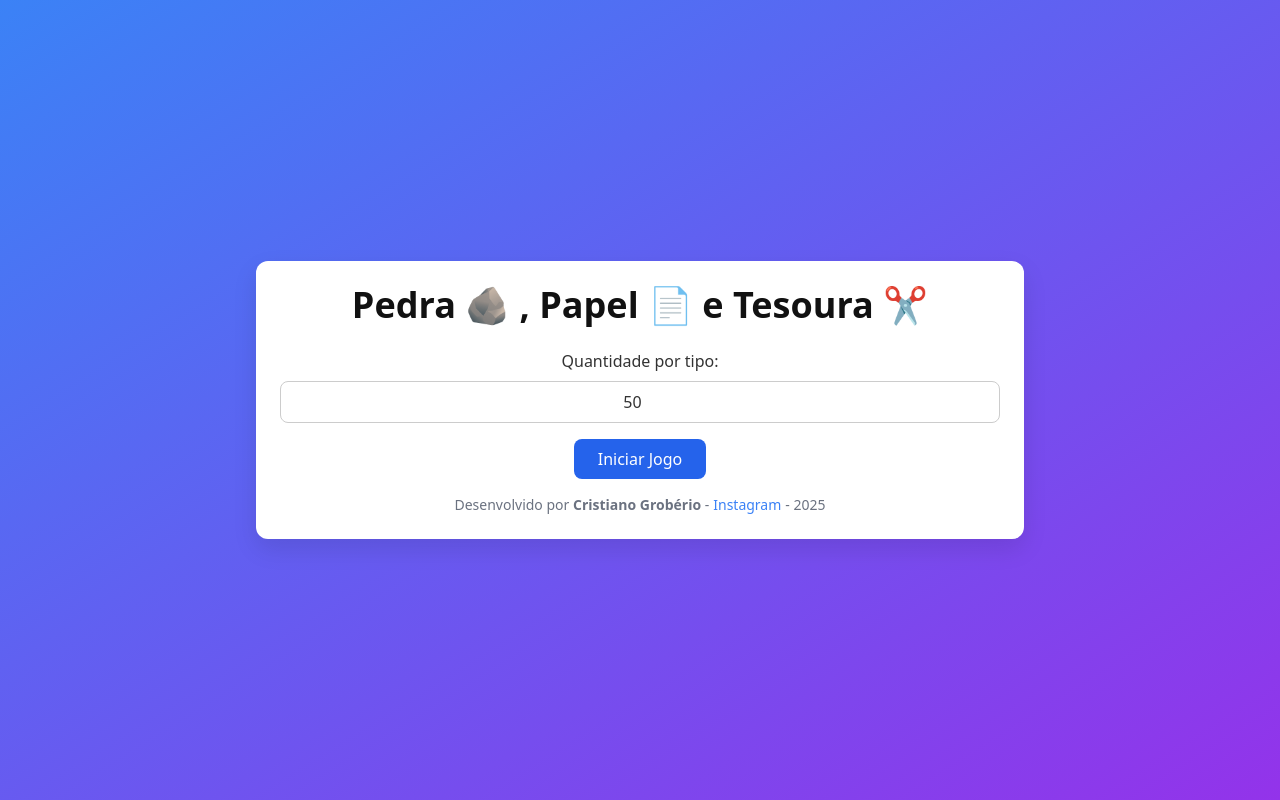
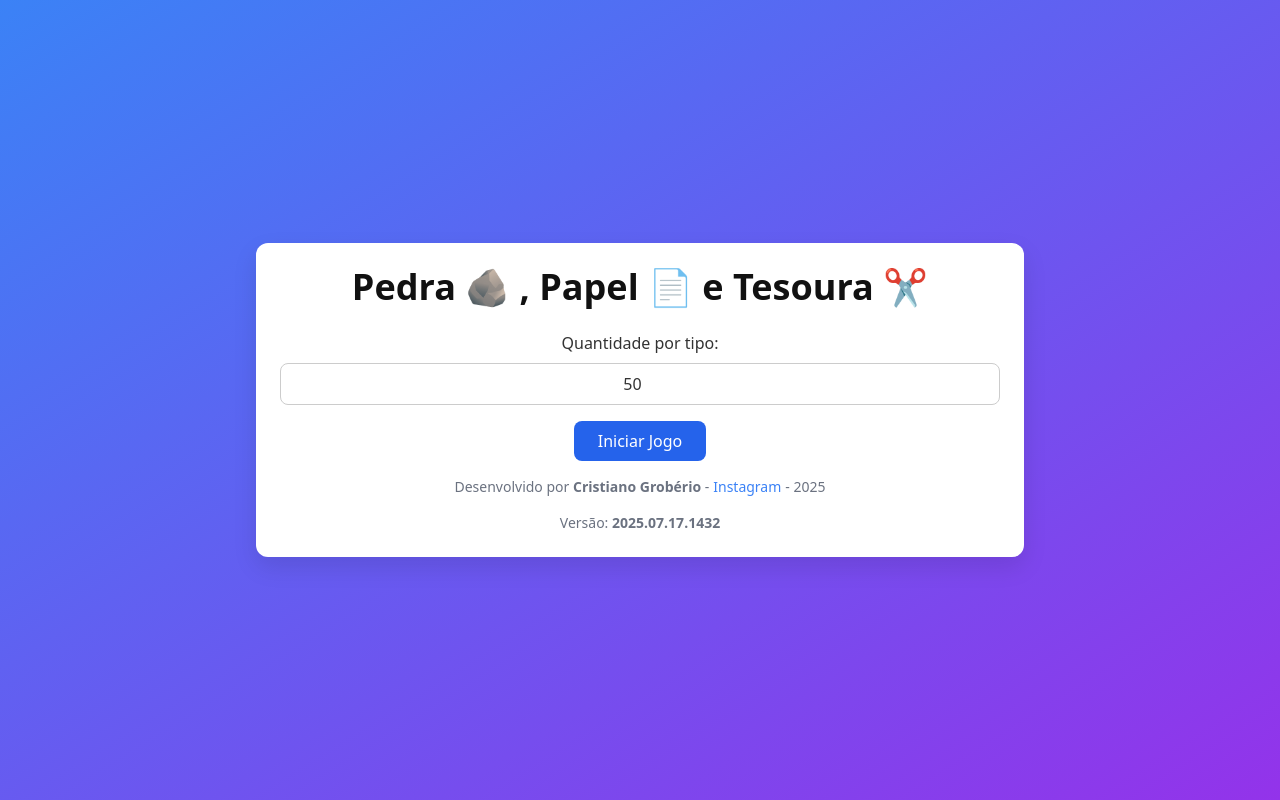
Before and after one commit to djcristianosgp/gamer, a React (Create React App) app: page / in a window 1280 px wide. Built offline with nearby package versions, Linux system fonts and the light colour scheme.

Commit message:
Ajuste versao

```diff
--- a/src/App.js
+++ b/src/App.js
@@ -7,6 +7,13 @@ const rules = {
   paper: 'rock',
   scissors: 'paper',
 };
+
+const versaosystem = {
+  ano: '2025',
+  mes: '07',
+  dia: '17',
+  comp: '1432'
+}
 
 const COLORS = {
   rock: 'bg-gray-700',
@@ -59,6 +66,9 @@ export default function App() {
     Instagram
   </a>
   - {new Date().getFullYear()}
+</div>
+<div className="text-center text-sm text-gray-500 mt-4">
+  Versão: <strong>{versaosystem.ano}.{versaosystem.mes}.{versaosystem.dia}.{versaosystem.comp}</strong>
 </div>
       </div>
     </div>
```
